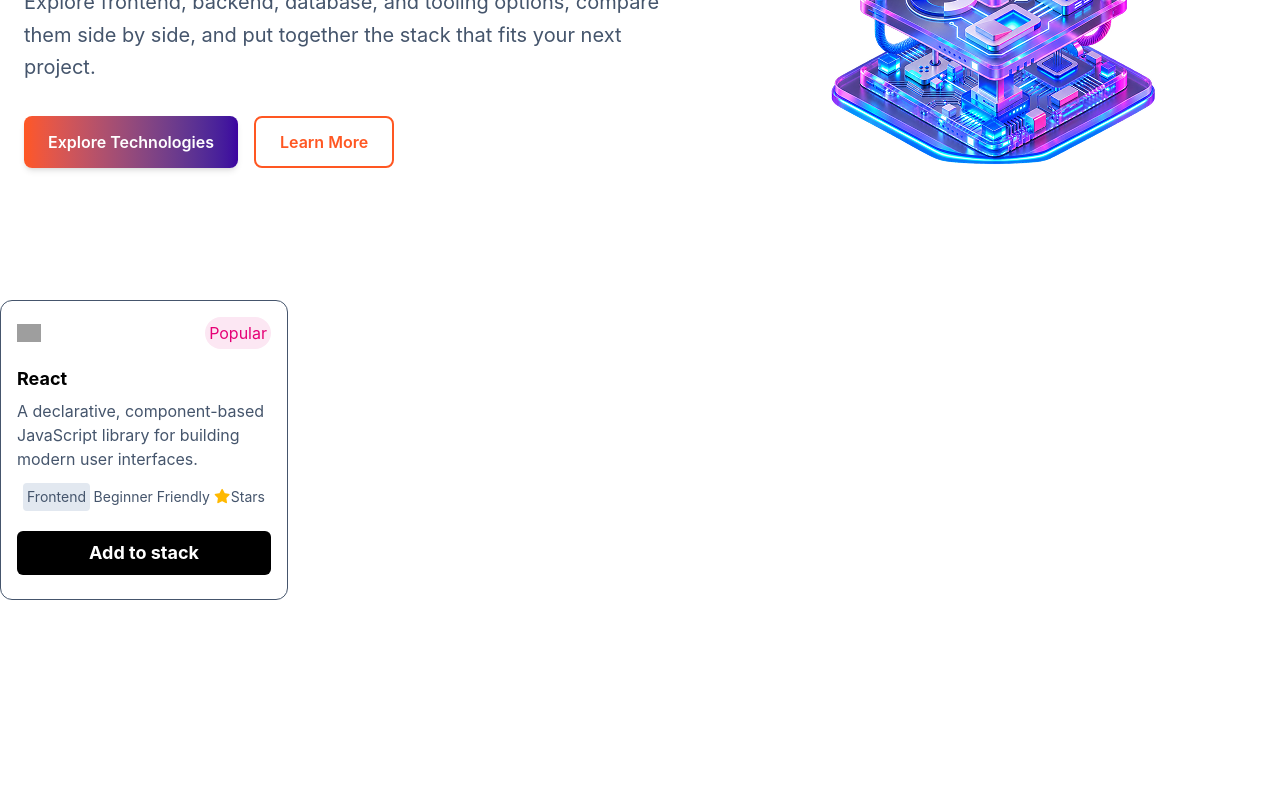
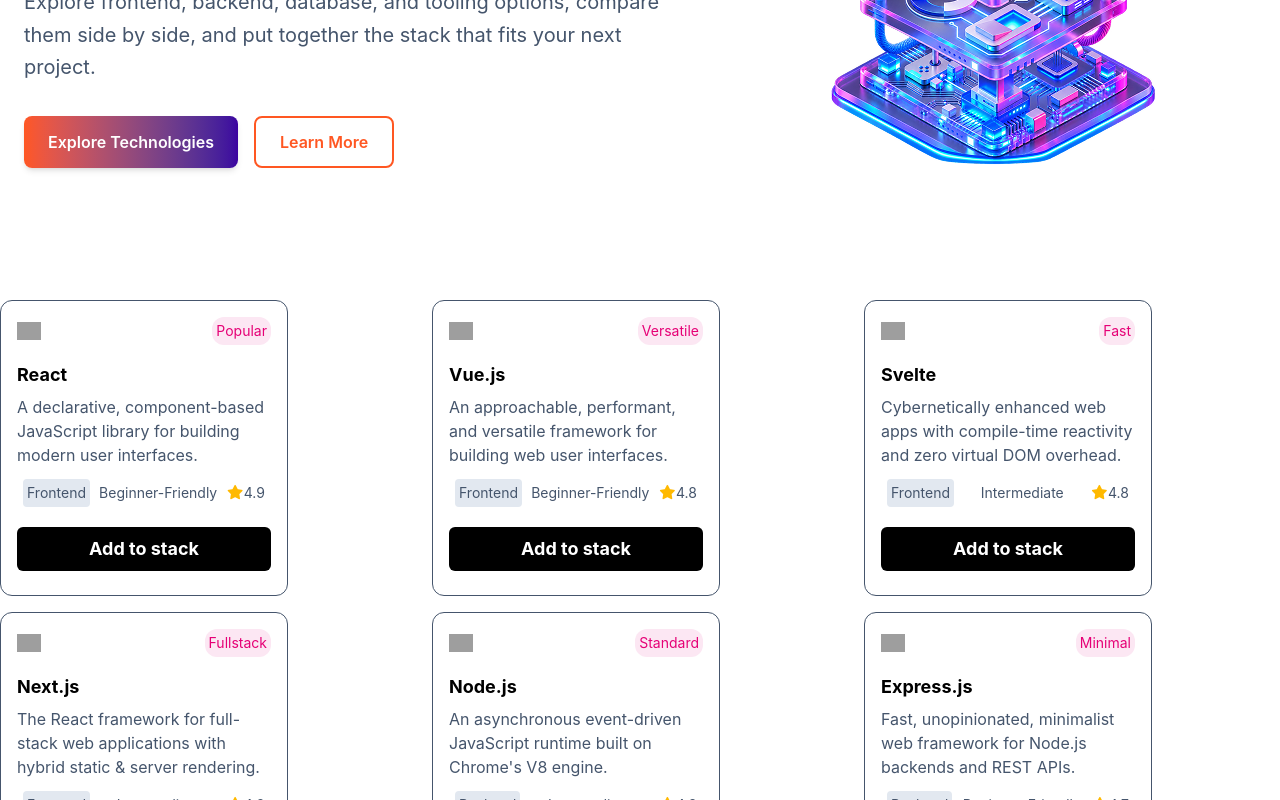
Before and after one commit to Minul-lab/Devstack, a React (Vite) app: page / in a window 1280 px wide. Shown: the part 358-1158 px from the top of the page. Before the commit the page ends 958 px from the top, so only its background shows below. Built offline with nearby package versions, Linux system fonts and the light colour scheme; grey boxes are pictures that could not be loaded.

Commit message:
created the technoligies section, fetched data from technologies.json and showed them using props

```diff
--- /dev/null
+++ b/public/Data/technologies.json
@@ -0,0 +1,152 @@
+[
+  {
+    "id": "react",
+    "name": "React",
+    "category": "Frontend",
+    "description": "A declarative, component-based JavaScript library for building modern user interfaces.",
+    "icon": "https://icon.icepanel.io/Technology/svg/React.svg",
+    "rating": 4.9,
+    "difficulty": "Beginner-Friendly",
+    "badge": "Popular"
+  },
+  {
+    "id": "vue",
+    "name": "Vue.js",
+    "category": "Frontend",
+    "description": "An approachable, performant, and versatile framework for building web user interfaces.",
+    "icon": "https://icon.icepanel.io/Technology/svg/Vue.js.svg",
+    "rating": 4.8,
+    "difficulty": "Beginner-Friendly",
+    "badge": "Versatile"
+  },
+  {
+    "id": "svelte",
+    "name": "Svelte",
+    "category": "Frontend",
+    "description": "Cybernetically enhanced web apps with compile-time reactivity and zero virtual DOM overhead.",
+    "icon": "https://icon.icepanel.io/Technology/svg/Svelte.svg",
+    "rating": 4.8,
+    "difficulty": "Intermediate",
+    "badge": "Fast"
+  },
+  {
+    "id": "nextjs",
+    "name": "Next.js",
+    "category": "Frontend",
+    "description": "The React framework for full-stack web applications with hybrid static & server rendering.",
+    "icon": "https://icon.icepanel.io/Technology/svg/Next.js.svg",
+    "rating": 4.9,
+    "difficulty": "Intermediate",
+    "badge": "Fullstack"
+  },
+  {
+    "id": "nodejs",
+    "name": "Node.js",
+    "category": "Backend",
+    "description": "An asynchronous event-driven JavaScript runtime built on Chrome's V8 engine.",
+    "icon": "https://icon.icepanel.io/Technology/svg/Node.js.svg",
+    "rating": 4.8,
+    "difficulty": "Intermediate",
+    "badge": "Standard"
+  },
+  {
+    "id": "express",
+    "name": "Express.js",
+    "category": "Backend",
+    "description": "Fast, unopinionated, minimalist web framework for Node.js backends and REST APIs.",
+    "icon": "https://icon.icepanel.io/Technology/svg/Express.svg",
+    "rating": 4.7,
+    "difficulty": "Beginner-Friendly",
+    "badge": "Minimal"
+  },
+  {
+    "id": "postgresql",
+    "name": "PostgreSQL",
+    "category": "Database",
+    "description": "A powerful, open-source object-relational database system with proven reliability.",
+    "icon": "https://icon.icepanel.io/Technology/svg/PostgresSQL.svg",
+    "rating": 4.9,
+    "difficulty": "Intermediate",
+    "badge": "Top SQL"
+  },
+  {
+    "id": "mongodb",
+    "name": "MongoDB",
+    "category": "Database",
+    "description": "A flexible, document-based NoSQL database designed for modern scalable applications.",
+    "icon": "https://icon.icepanel.io/Technology/svg/MongoDB.svg",
+    "rating": 4.7,
+    "difficulty": "Beginner-Friendly",
+    "badge": "NoSQL"
+  },
+  {
+    "id": "redis",
+    "name": "Redis",
+    "category": "Database",
+    "description": "In-memory data structure store used as a high-speed database, cache, and message broker.",
+    "icon": "https://icon.icepanel.io/Technology/svg/Redis.svg",
+    "rating": 4.8,
+    "difficulty": "Intermediate",
+    "badge": "Cache"
+  },
+  {
+    "id": "typescript",
+    "name": "TypeScript",
+    "category": "Language",
+    "description": "A strongly typed programming language that builds on JavaScript for robust tooling.",
+    "icon": "https://icon.icepanel.io/Technology/svg/TypeScript.svg",
+    "rating": 4.9,
+    "difficulty": "Intermediate",
+    "badge": "Essential"
+  },
+  {
+    "id": "javascript",
+    "name": "JavaScript",
+    "category": "Language",
+    "description": "The versatile, ubiquitous scripting language powering dynamic behavior across the web.",
+    "icon": "https://icon.icepanel.io/Technology/svg/JavaScript.svg",
+    "rating": 4.9,
+    "difficulty": "Beginner-Friendly",
+    "badge": "Ubiquitous"
+  },
+  {
+    "id": "java",
+    "name": "Java",
+    "category": "Language",
+    "description": "A secure, object-oriented programming language designed for portability and scale.",
+    "icon": "https://icon.icepanel.io/Technology/svg/Java.svg",
+    "rating": 4.6,
+    "difficulty": "Intermediate",
+    "badge": "Robust"
+  },
+  {
+    "id": "tailwind",
+    "name": "Tailwind CSS",
+    "category": "Styling",
+    "description": "A utility-first CSS framework packed with classes that can be composed to build custom UI.",
+    "icon": "https://cdn.simpleicons.org/tailwindcss",
+    "rating": 4.9,
+    "difficulty": "Beginner-Friendly",
+    "badge": "Modern"
+  },
+  {
+    "id": "docker",
+    "name": "Docker",
+    "category": "DevOps",
+    "description": "A platform designed to build, share, and run containerized applications reliably.",
+    "icon": "https://icon.icepanel.io/Technology/svg/Docker.svg",
+    "rating": 4.9,
+    "difficulty": "Intermediate",
+    "badge": "Containers"
+  },
+  {
+    "id": "vite",
+    "name": "Vite",
+    "category": "Tools",
+    "description": "Next-generation frontend tooling providing lightning-fast build and dev environment speeds.",
+    "icon": "https://icon.icepanel.io/Technology/svg/Vite.js.svg",
+    "rating": 4.9,
+    "difficulty": "Beginner-Friendly",
+    "badge": "Bundler"
+  }
+]
--- a/src/App.tsx
+++ b/src/App.tsx
@@ -1,6 +1,7 @@
 import Navbar from "./components/Navbar";
 import Hero from "./components/Herosection";
-import Card from "./components/technologyCard";
+import Technologies from "./components/technologies";
+
 
 
 function App() {
@@ -8,7 +9,8 @@
     <>
       <Navbar/>
       <Hero/>
-      <Card></Card>
+      <Technologies/>
+
     </>
   ) ;
 }
--- a/src/components/technologies.tsx
+++ b/src/components/technologies.tsx
@@ -1,25 +1,35 @@
-function Card() {
+import {useEffect,useState } from "react"
+import type { cardProps } from "./technologyCard";
+import Card from "./technologyCard";
+
+
+
+
+function Technologies(){
+    const [technologies, setTechnologies] = useState<cardProps[]>([]);
+
+    useEffect(()=>{
+        async function fetchData() {
+            const res = await fetch("/Data/technologies.json");
+            const data = await res.json()
+            setTechnologies(data);
+
+
+        }
+        fetchData();
+    },[])
+    // console.log(technologies)
+
     return (
-      <section>
-        <div>
-          <img src="" alt="logo" />
-          <p>Popular</p>
+        <div className="grid grid-cols-3 gap-4 max-w-7xl m-auto">
+        {
+            technologies.map((technology) => {
+                return (
+                    <Card {...technology}/>
+                )
+            })
+        }
         </div>
-        <div>
-          <h1>React</h1>
-          <p>
-            A declarative, component-based JavaScript library for building
-            modern user interfaces.
-          </p>
-          <div>
-            <p>Frontend</p>
-            <p>Beginner Friendly</p>
-            <p>Stars</p>
-          </div>
-          <button>Add to stack</button>
-        </div>
-      </section>
-    );
+    )
 }
-
-export default Card;
+export default Technologies
--- a/src/components/technologyCard.tsx
+++ b/src/components/technologyCard.tsx
@@ -1,4 +1,4 @@
-interface cardProps {
+export interface cardProps {
     id: string
     name:string
     category:string
@@ -11,30 +11,29 @@
 }
 
 
-function Card() {
+function Card(props:cardProps) {
   return (
     <section className="bg-white border border-slate-600 rounded-xl w-2xs flex-col p-2">
       <div className="flex justify-between items-center mx-2 my-2">
         <img
           className="w-6"
-          src="https://icon.icepanel.io/Technology/svg/React.svg"
+          src={props.icon}
           alt="logo"
         />
-        <p className="text-pink-600 bg-pink-100 p-1 rounded-full">Popular</p>
+        <p className="text-pink-600 text-sm bg-pink-100 p-1 rounded-xl">{props.badge}</p>
       </div>
       <div className="flex-col p-2">
-        <h1 className="text-lg font-bold">React</h1>
+        <h1 className="text-lg font-bold">{props.name}</h1>
         <p className="text-slate-600 my-1.5">
-          A declarative, component-based JavaScript library for building modern
-          user interfaces.
+          {props.description}
         </p>
         <div className="flex justify-between items-center mx-1.5 my-3">
           <p className="text-sm text-slate-600 bg-slate-200 p-1 rounded-sm">
-            Frontend
+            {props.category}
           </p>
-          <p className="text-sm text-slate-600">Beginner Friendly</p>
+          <p className="text-sm text-slate-600">{props.difficulty}</p>
           <p className="text-sm text-slate-600">
-            <i className="fa-solid fa-star text-amber-400"></i>Stars
+            <i className="fa-solid fa-star text-amber-400"></i>{props.rating}
           </p>
         </div>
         <button className="bg-black text-white text-lg font-bold w-full  my-2 rounded-md p-2">
```
